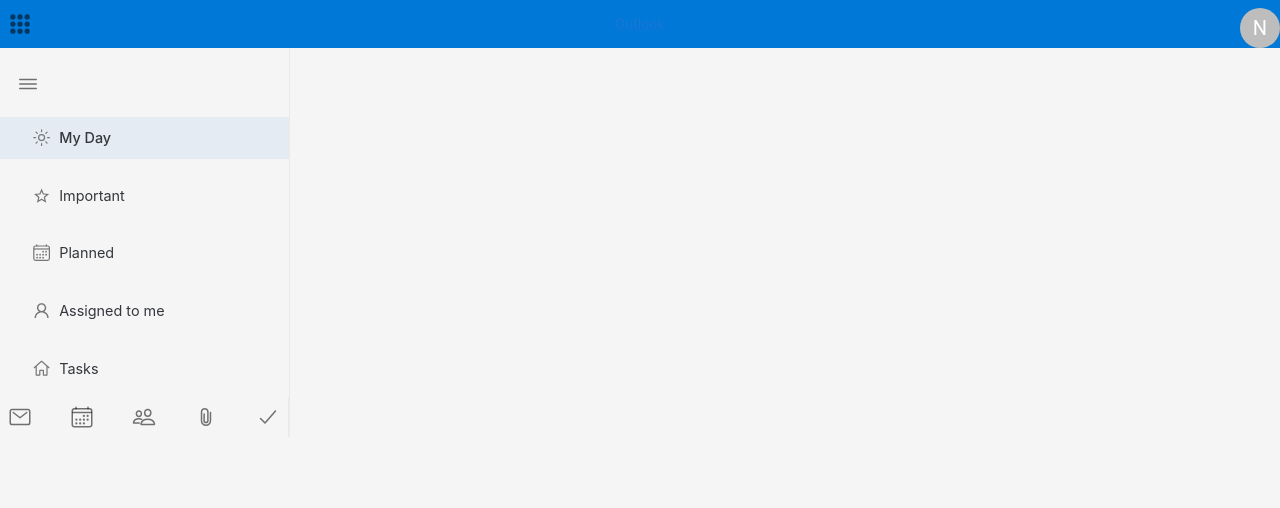
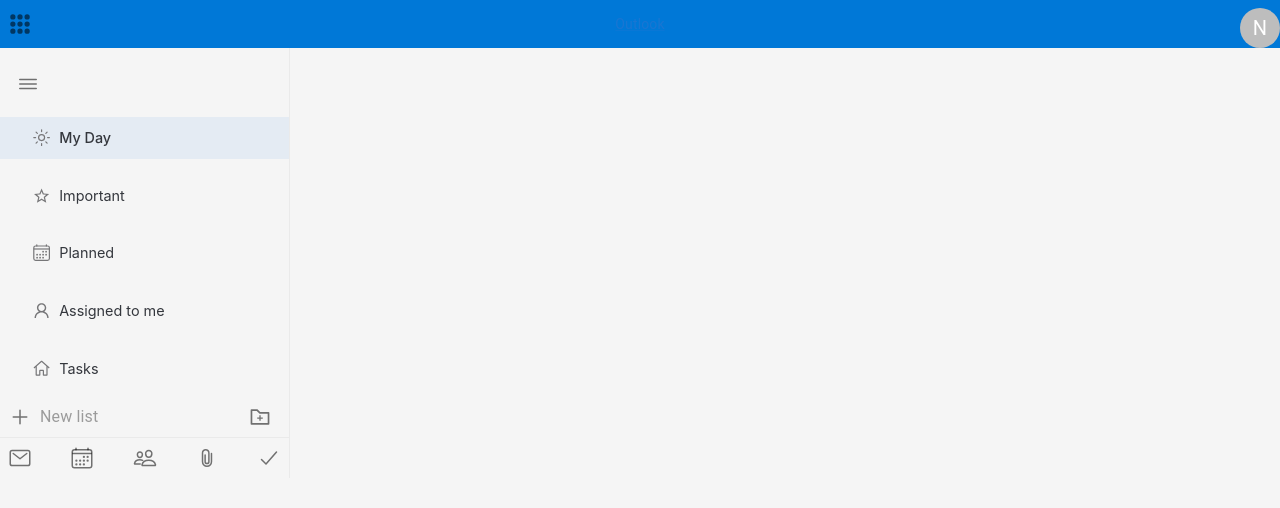
Before and after one commit to Thinushika/Microsoft_ToDo_app_cloning, a Next.js app: page / in a window 1280 px wide. Shown: the top 508 px of the page. Built offline with nearby package versions, Linux system fonts and the light colour scheme.

Commit message:
sidebar update

```diff
--- a/modules/LayoutComponents/SideBar.jsx
+++ b/modules/LayoutComponents/SideBar.jsx
@@ -1,10 +1,32 @@
 import React from "react";
 import { makeStyles } from "@mui/styles";
-import { Box, IconButton, List, ListItem, ListItemButton } from "@mui/material";
-import { IoAttach, IoCalendar, IoCheckmark, IoCalendarOutline, IoHome, IoMail, IoMenuOutline, IoPeople, IoStar, IoSunny, IoSunnyOutline, IoMailOutline, IoPeopleOutline } from "react-icons/io5";
+import {
+  Box,
+  IconButton,
+  Input,
+  List,
+  ListItem,
+  ListItemButton,
+} from "@mui/material";
+import {
+  IoAttach,
+  IoCalendar,
+  IoCheckmark,
+  IoCalendarOutline,
+  IoHome,
+  IoMail,
+  IoMenuOutline,
+  IoPeople,
+  IoStar,
+  IoSunny,
+  IoSunnyOutline,
+  IoMailOutline,
+  IoPeopleOutline,
+  IoAddOutline,
+} from "react-icons/io5";
 import Link from "next/link";
 import { IoMdStarOutline } from "react-icons/io";
-import { AiOutlineUser } from "react-icons/ai";
+import { AiOutlineFolderAdd, AiOutlineUser } from "react-icons/ai";
 import { VscHome } from "react-icons/vsc";
 
 const useStyles = makeStyles({
@@ -31,6 +53,7 @@ const useStyles = makeStyles({
     marginTop: 12,
     justifyContent: "space-between",
     padding: "0 8px",
+    position: 'relative',
   },
   sidebarContent: {
     display: "flex",
@@ -38,11 +61,13 @@ const useStyles = makeStyles({
     flex: 1,
     overflow: "hidden",
     paddingTop: 1,
+    position: 'relative',
   },
   sidebarFooter: {
-    borderRight: "1px solid #eaeaea",
+    borderTop: "1px solid #eaeaea",
     padding: 0,
     margin: 0,
+    position: 'relative',
   },
   sidebarNavButton: {
     padding: 0,
@@ -67,98 +92,138 @@ const useStyles = makeStyles({
     margin: 0,
   },
   footerIconLink: {
-    padding: '12 0',
+    padding: "12 0",
     height: 48,
-    flex: '1 1 0',
-    display: 'inline-block',
-    boxSizing: 'border-box',
-    width: '100%',
-    cursor: 'pointer',
-    textAlign: 'center',
+    flex: "1 1 0",
+    display: "inline-block",
+    boxSizing: "border-box",
+    width: "100%",
+    cursor: "pointer",
+    textAlign: "center",
   },
   footerIconButton: {
-    lineHeight: '2rem',
-    fontSize: '1.2rem',
-    textAlign: 'center',
-    color: '#767678',
-    display: 'inline-block',
-    fontStyle: 'normal',
-    fontWeight: 'normal',
-    speak: 'none',
+    lineHeight: "2rem",
+    fontSize: "1.2rem",
+    textAlign: "center",
+    color: "#767678",
+    display: "inline-block",
+    fontStyle: "normal",
+    fontWeight: "normal",
+    speak: "none",
   },
 
-
   ListsNav: {
-    position: 'relative',
-    overflowX: 'auto',
-    overflowY: 'hidden',
+    position: "relative",
+    overflowX: "auto",
+    overflowY: "hidden",
   },
   ListBoxOneItem: {
     padding: 0,
   },
   listItemBox: {
-    minHeight: '1.6rem',
-    position: 'relative',
-    "&:hover":{
-      backgroundColor: 'white',
+    minHeight: "1.6rem",
+    position: "relative",
+    "&:hover": {
+      backgroundColor: "white",
     },
   },
   listItemBoxSelected: {
-    minHeight: '1.6rem',
-    position: 'relative',
-    "&:hover":{
-      backgroundColor: '#ededed !important',
+    minHeight: "1.6rem",
+    position: "relative",
+    "&:hover": {
+      backgroundColor: "#ededed !important",
     },
   },
   listIconButton: {
-    cursor:'pointer',
-    boxSizing: 'border-box',
-    height: '1.6rem',
-    minHeight: '1.6rem',
-    userSelect: 'none',
-    display: 'flex',
-    alignItems: 'center',
-    padding: '0 12px',
-    "&:hover":{
-      backgroundColor: 'white',
+    cursor: "pointer",
+    boxSizing: "border-box",
+    height: "1.6rem",
+    minHeight: "1.6rem",
+    userSelect: "none",
+    display: "flex",
+    alignItems: "center",
+    padding: "0 12px",
+    "&:hover": {
+      backgroundColor: "white",
     },
   },
   listIconButtonSelected: {
-    cursor:'pointer',
-    boxSizing: 'border-box',
-    height: '1.6rem',
-    minHeight: '1.6rem',
-    userSelect: 'none',
-    display: 'flex',
-    alignItems: 'center',
+    cursor: "pointer",
+    boxSizing: "border-box",
+    height: "1.6rem",
+    minHeight: "1.6rem",
+    userSelect: "none",
+    display: "flex",
+    alignItems: "center",
     fontWeight: 500,
-    padding: '0 12px',
-    "&:hover":{
-      backgroundColor: '#ededed !important',
+    padding: "0 12px",
+    "&:hover": {
+      backgroundColor: "#ededed !important",
     },
   },
   listIcon: {
-    lineHeight: '1.6rem',
-    fontSize: '1.2rem',
-    textAlign: 'center',
-    color: '#767678',
+    lineHeight: "1.6rem",
+    fontSize: "1.2rem",
+    textAlign: "center",
+    color: "#767678",
   },
   ListNameText: {
-    margin: '0 8px',
-    color: '#34373d',
-    fontSize: '0.9rem',
-    whiteSpace: 'nowrap',
-    overflow: 'hidden',
-    textOverflow: 'ellipsis',
+    margin: "0 8px",
+    color: "#34373d",
+    fontSize: "0.9rem",
+    whiteSpace: "nowrap",
+    overflow: "hidden",
+    textOverflow: "ellipsis",
   },
   active: {
-    backgroundColor: '#ededed !important',
+    backgroundColor: "#ededed !important",
   },
   hover: {
-    "&:hover":{
-      backgroundColor: '#ededed !important',
+    "&:hover": {
+      backgroundColor: "#ededed !important",
     },
-  }
+  },
+
+  newItemContainer: {
+    flexShrink: 0,
+    zIndex: 1,
+    display: "flex",
+  },
+  addItemBox: {
+    overflow: "hidden",
+    display: "flex",
+    alignItems: "center",
+    "&:hover": {
+      color: "#324bdf",
+      height: "36px",
+      fontSize: "0.9rem",
+      padding: "0.8px",
+      minHeight: "1.6rem",
+      position: "relative",
+      flex: 1,
+    },
+  },
+  addIcon: {
+    lineHeight: "2rem",
+    textAlign: "center",
+    "&:hover &:active": {
+      color: "#324bdf",
+      fontSize: "0.8rem",
+    },
+  },
+  addInput: {
+    "&:hover, &:active": {
+      border: "none !important",
+      background: "none !important",
+      boxShadow: "none !important",
+      borderRadious: "none !important",
+    },
+    fontSize: "0.8rem",
+    justifyContent: 'space-between',
+    width: 200,
+    transition: "none",
+    color: "#34373d",
+  },
 });
 
 function SideBar() {
@@ -175,16 +240,19 @@ function SideBar() {
           </Box>
         </Box>
 
-
-
         {/* nevigation menu */}
         <Box className={classes.sidebarContent}>
           <Box className={classes.ListsNav}>
-          <nav sx={{paddingTop: 8}}>
+            <nav sx={{ paddingTop: 8 }}>
               <List className={classes.ListBoxOneItem}>
-              <ListItem selected={true} className={classes.listItemBoxSelected, classes.active, classes.hover}>
+                <ListItem
+                  selected={true}
+                  className={
+                    (classes.listItemBoxSelected, classes.active, classes.hover)
+                  }
+                >
                   <ListItemButton className={classes.listIconButtonSelected}>
-                  <IoSunnyOutline className={classes.listIcon}/>
+                    <IoSunnyOutline className={classes.listIcon} />
                     <Box className={classes.ListNameText}>
                       <span>My Day</span>
                     </Box>
@@ -195,7 +263,7 @@ function SideBar() {
               <List className={classes.ListBoxOneItem}>
                 <ListItem selected={false} className={classes.listItemBox}>
                   <ListItemButton className={classes.listIconButton}>
-                  <IoMdStarOutline className={classes.listIcon}/>
+                    <IoMdStarOutline className={classes.listIcon} />
                     <Box className={classes.ListNameText}>
                       <span>Important</span>
                     </Box>
@@ -206,7 +274,7 @@ function SideBar() {
               <List className={classes.ListBoxOneItem}>
                 <ListItem selected={false} className={classes.listItemBox}>
                   <ListItemButton className={classes.listIconButton}>
-                  <IoCalendarOutline className={classes.listIcon}/>
+                    <IoCalendarOutline className={classes.listIcon} />
                     <Box className={classes.ListNameText}>
                       <span>Planned</span>
                     </Box>
@@ -217,7 +285,7 @@ function SideBar() {
               <List className={classes.ListBoxOneItem}>
                 <ListItem selected={false} className={classes.listItemBox}>
                   <ListItemButton className={classes.listIconButton}>
-                  <AiOutlineUser className={classes.listIcon}/>
+                    <AiOutlineUser className={classes.listIcon} />
                     <Box className={classes.ListNameText}>
                       <span>Assigned to me</span>
                     </Box>
@@ -228,7 +296,7 @@ function SideBar() {
               <List className={classes.ListBoxOneItem}>
                 <ListItem selected={false} className={classes.listItemBox}>
                   <ListItemButton className={classes.listIconButton}>
-                  <VscHome className={classes.listIcon}/>
+                    <VscHome className={classes.listIcon} />
                     <Box className={classes.ListNameText}>
                       <span>Tasks</span>
                     </Box>
@@ -237,14 +305,28 @@ function SideBar() {
               </List>
             </nav>
           </Box>
+
+          <Box className={classes.newItemContainer}>
+            <Box className={classes.addItemBox}>
+              <IconButton>
+                <IoAddOutline className={classes.addIcon} />
+              </IconButton>
+              <Input
+              placeholder="New list"
+              className={classes.addInput}
+              disableUnderline
+              />
+              <IconButton>
+              <AiOutlineFolderAdd className={classes.addIcon} />
+              </IconButton>
             </Box>
-
-
+          </Box>
+        </Box>
 
         <Box className={classes.sidebarFooter}>
           {/* side bar footer */}
           <Box className={classes.officeIcons}>
-            <Link href={'#'} className={classes.footerIconLink}>
+            <Link href={"#"} className={classes.footerIconLink}>
               <a>
                 <IconButton className={classes.footerIconButton}>
                   <IoMailOutline />
@@ -252,7 +334,7 @@ function SideBar() {
               </a>
             </Link>
 
-            <Link href={'#'} className={classes.footerIconLink}>
+            <Link href={"#"} className={classes.footerIconLink}>
               <a>
                 <IconButton className={classes.footerIconButton}>
                   <IoCalendarOutline />
@@ -260,7 +342,7 @@ function SideBar() {
               </a>
             </Link>
 
-            <Link href={'#'} className={classes.footerIconLink}>
+            <Link href={"#"} className={classes.footerIconLink}>
               <a>
                 <IconButton className={classes.footerIconButton}>
                   <IoPeopleOutline />
@@ -268,7 +350,7 @@ function SideBar() {
               </a>
             </Link>
 
-            <Link href={'#'} className={classes.footerIconLink}>
+            <Link href={"#"} className={classes.footerIconLink}>
               <a>
                 <IconButton className={classes.footerIconButton}>
                   <IoAttach />
@@ -276,7 +358,7 @@ function SideBar() {
               </a>
             </Link>
 
-            <Link href={'#'} className={classes.footerIconLink}>
+            <Link href={"#"} className={classes.footerIconLink}>
               <a>
                 <IconButton className={classes.footerIconButton}>
                   <IoCheckmark />
```
Lines whose indentation alone changed are shown as unchanged.
